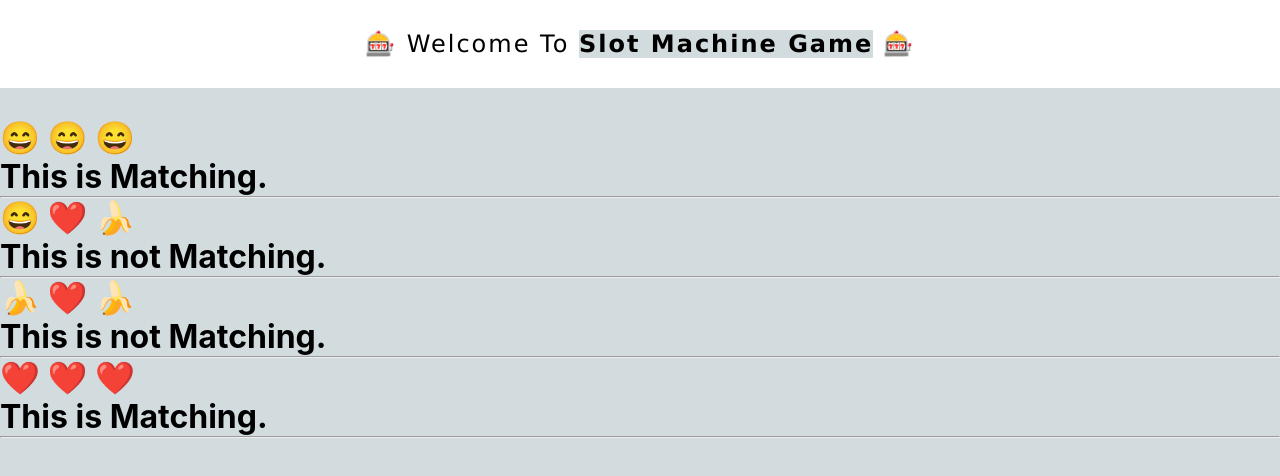
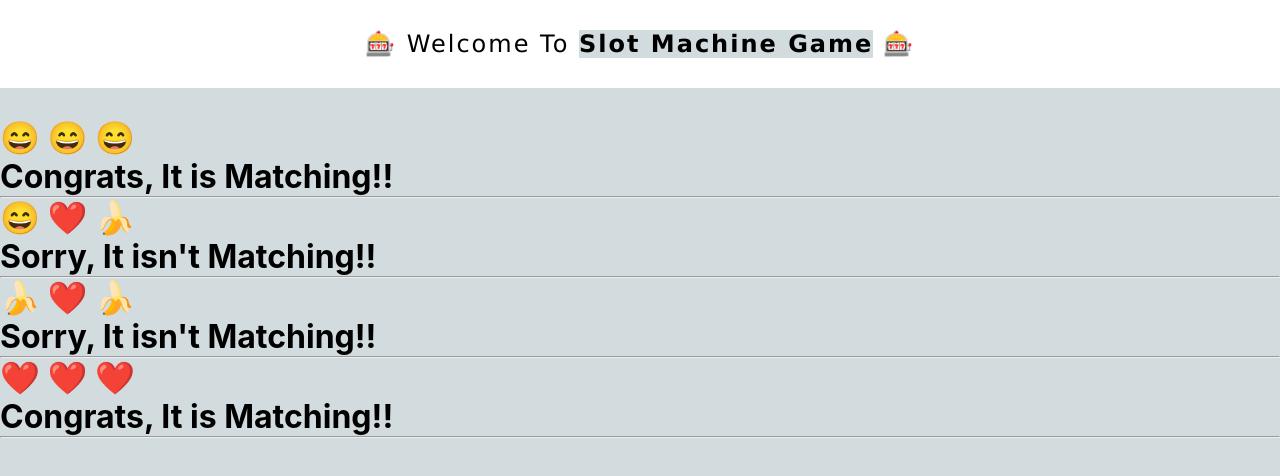
Before and after one commit to TalhaBhutto/Slot_Machine, a React (Create React App) app in the folder game/: page / in a window 1280 px wide. Shown: the top 476 px of the page. Built offline with nearby package versions, Linux system fonts and the light colour scheme.

Commit message:
Update SlotM.jsx

```diff
--- a/game/src/SlotM.jsx
+++ b/game/src/SlotM.jsx
@@ -1,19 +1,12 @@
 import React from "react";
 const SlotM=(props) =>{
-    let x=props.x;
-    let y=props.y;
-    let z=props.z;
-    if(x==y && x==z){
-    return (<div className="slot_inner">
-      <h1>{"  "+x+"  "+y+"  "+z+"  "}</h1>
-      <h1>This is Matching.</h1>
-      <hr/>
-      </div>);}
-    else{
+    let {x,y,z}=props;
+    let Matching="";
+    (x==y && x==z)?Matching="Congrats, It is Matching!!":Matching="Sorry, It isn't Matching!!";
       return (<div className="slot_inner">
     <h1>{"  "+x+"  "+y+"  "+z+"  "}</h1
-      ><h1>This is not Matching.</h1
-      ><hr></hr>
-      </div>);}
+      ><h1>{Matching}</h1><hr/>
+      </div>);
+
   }
   export default SlotM;
```
